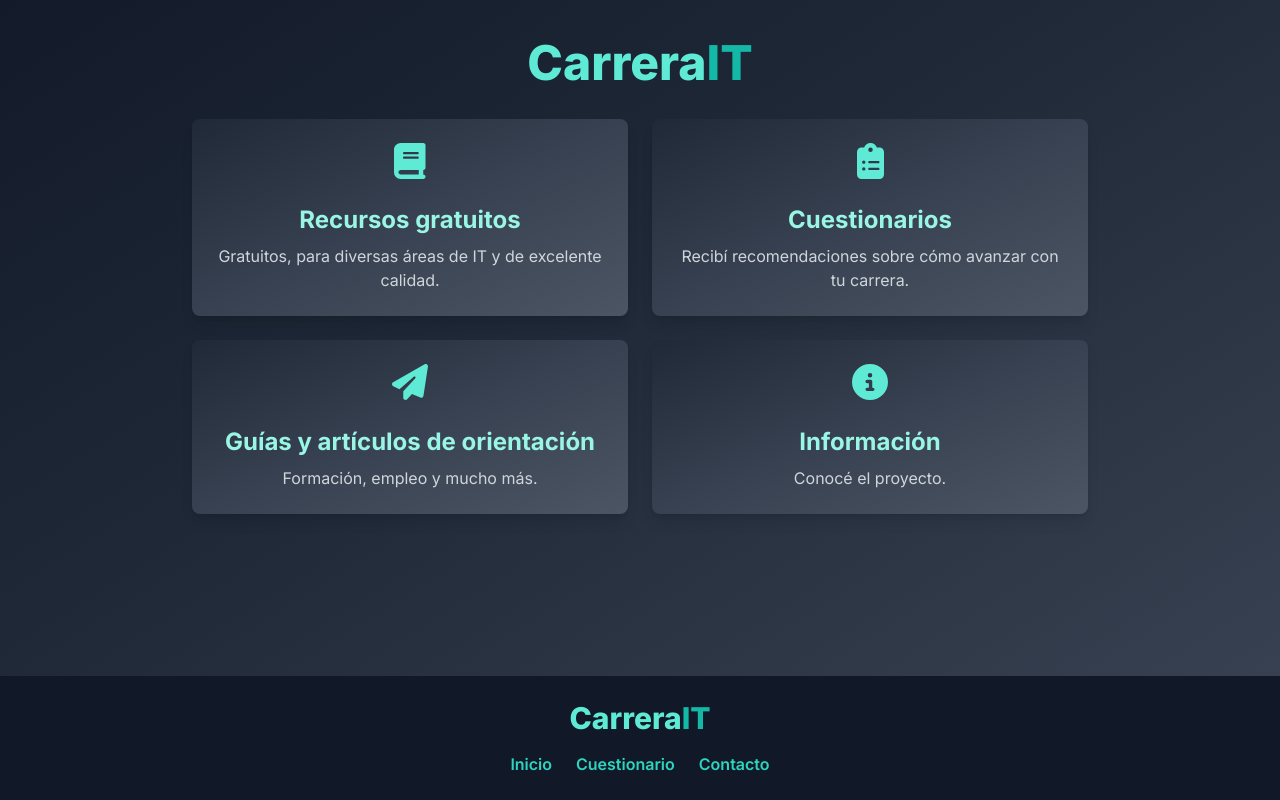
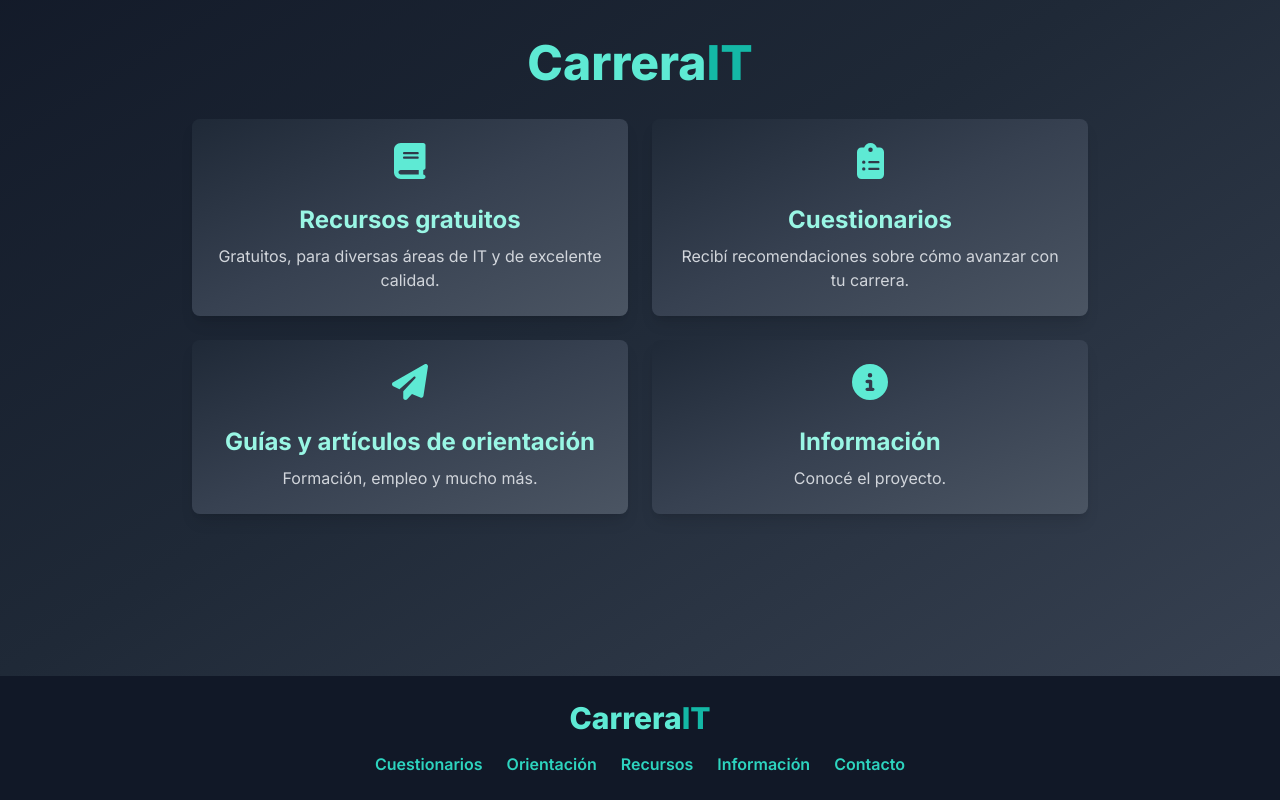
Before and after one commit to aronmilenait/carrerait-roadmap, a Next.js app in the folder carrerait-roadmap/: page / in a window 1280 px wide. Shown: the part 208-1008 px from the top of the page. Built offline with nearby package versions, Linux system fonts and the light colour scheme.

Commit message:
Add the rest of the links.

```diff
--- a/carrerait-roadmap/src/app/components/Footer.tsx
+++ b/carrerait-roadmap/src/app/components/Footer.tsx
@@ -11,16 +11,28 @@ const Footer = () => {
         </a>
         <nav className="mt-4 flex justify-center space-x-6">
           <a
-            href="/"
-            className="font-semibold text-teal-400 hover:text-teal-200 transition-colors duration-300"
-          >
-            Inicio
-          </a>
-          <a
             href="/cuestionario"
             className="font-semibold text-teal-400 hover:text-teal-200 transition-colors duration-300"
           >
-            Cuestionario
+            Cuestionarios
+          </a>
+          <a
+            href="/orientacion"
+            className="font-semibold text-teal-400 hover:text-teal-200 transition-colors duration-300"
+          >
+            Orientación
+          </a>
+          <a
+            href="/recursos"
+            className="font-semibold text-teal-400 hover:text-teal-200 transition-colors duration-300"
+          >
+            Recursos
+          </a>
+          <a
+            href="/info"
+            className="font-semibold text-teal-400 hover:text-teal-200 transition-colors duration-300"
+          >
+            Información
           </a>
           <a
             href="https://www.linkedin.com/in/milenasaron"
```
